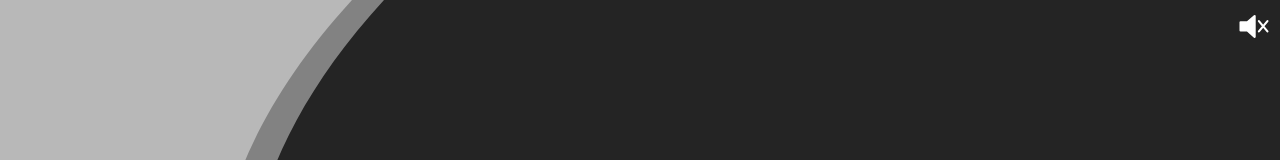
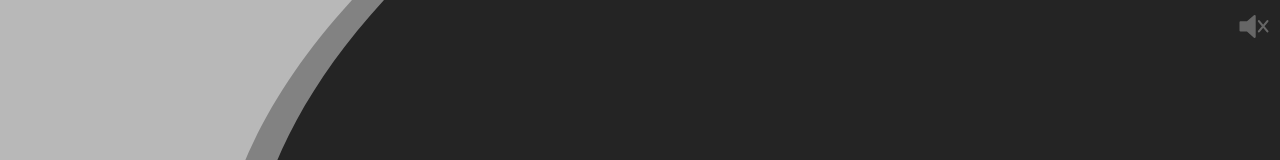
Before and after one commit to Samuel-KW/samuel-kw, a React (Vite) app: page / in a window 1280 px wide. Shown: the top 160 px of the page. Built offline with nearby package versions, Linux system fonts and the light colour scheme.

Commit message:
feat: add opacity to mute btn

```diff
--- a/src/components/Audio.tsx
+++ b/src/components/Audio.tsx
@@ -32,7 +32,7 @@ export default function AudioButton () {
               onClick={() => setMuted(!muted)}>
 
             <svg xmlns="http://www.w3.org/2000/svg" version="1.0" viewBox="0 0 75 75"
-                stroke="#fff" fill="#fff" strokeWidth="5">
+                stroke="#fff" fill="#fff" strokeWidth="5" opacity={ muted ? 0.3 : 0.6 }>
 
                 <path d="m39,14-17,15H6V48H22l17,15z" strokeLinejoin="round"/>
 
```
